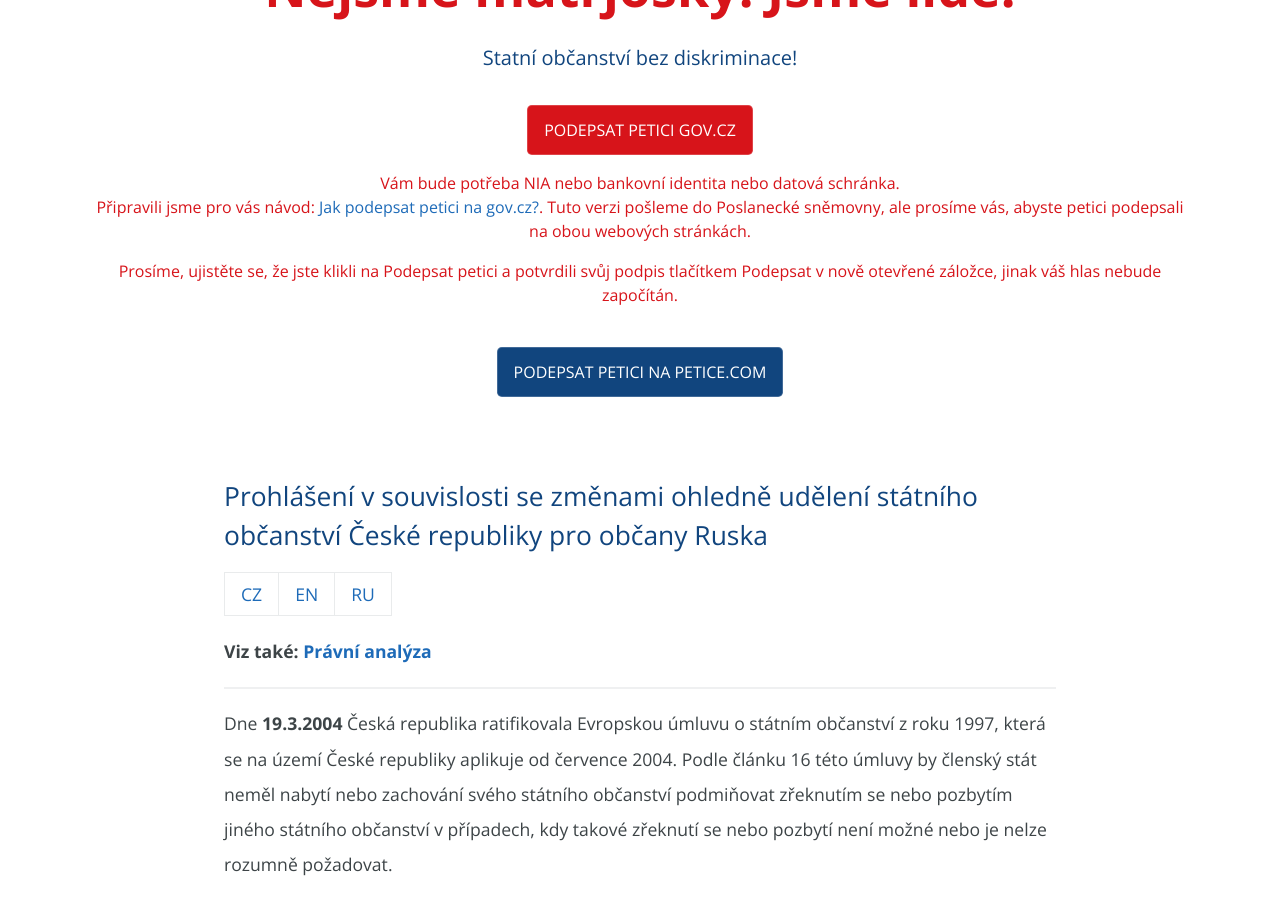
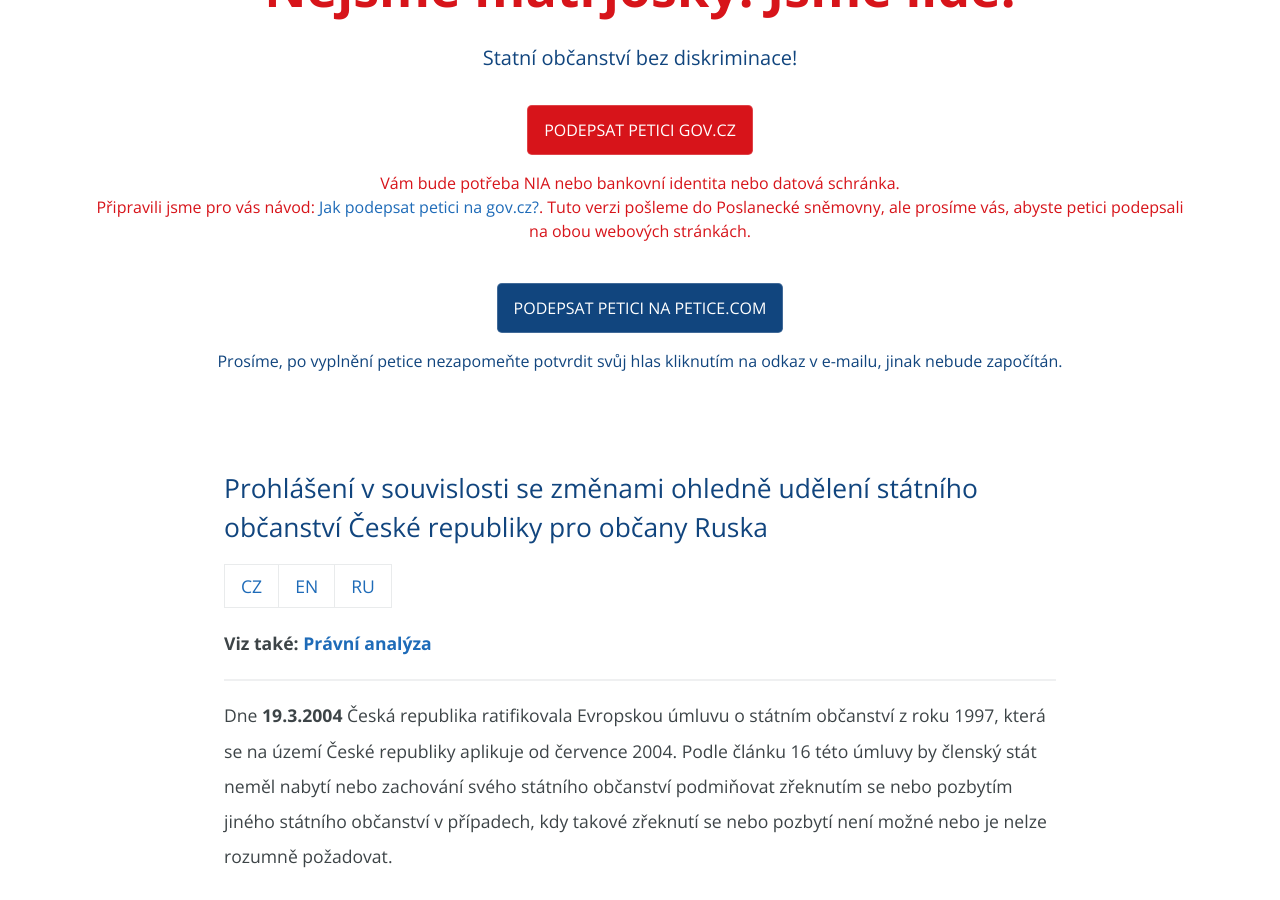
Before and after one commit to thewulf7/jsmelide, a Jekyll site: the page built from index.md, in a window 1280 px wide and 900 px high, scrolled down 380 px. Built offline with Jekyll 4.4.1, drawn with Linux system fonts in a browser that asks for light colours; comment, search, counter and statistics services are not loaded; some of the changed text lies outside the part shown.

Commit message:
fix hint about double verification and styles

```diff
--- a/_includes/header.html
+++ b/_includes/header.html
@@ -1,9 +1,9 @@
 {% if site.show_sign_petition_gov %}
 {% include header-custom.html %}
 <p class="no-top-margin">Vám bude potřeba NIA nebo bankovní identita nebo datová schránka. <br/> Připravili jsme pro vás návod: <a href="govcz.html#content">Jak podepsat petici na gov.cz?</a>. Tuto verzi pošleme do Poslanecké sněmovny, ale prosíme vás, abyste petici podepsali na obou webových stránkách.</p>
-<p>Prosíme, ujistěte se, že jste klikli na Podepsat petici a potvrdili svůj podpis tlačítkem Podepsat v nově otevřené záložce, jinak váš hlas nebude započítán.</p>
 {% endif %}
 {% if site.show_sign_petition %}
 <br/>
 <a href="{{ site.petice.com }}" class="btn btn-caps btn-action" target="_blank">Podepsat petici na petice.com</a>
+<p class="page-header-secondary-text">Prosíme, po vyplnění petice nezapomeňte potvrdit svůj hlas kliknutím na odkaz v e-mailu, jinak nebude započítán.</p>
 {% endif %}
--- a/_includes/header_en.html
+++ b/_includes/header_en.html
@@ -1,9 +1,9 @@
 {% if site.show_sign_petition_gov %}
 {% include header-custom-en.html %}
 <p>You will need NIA or bank identity or a data mailbox(datovа schránkа). <br/> We have prepared instructions for you: <a href="govcz.html#content">How to sign the petition on gov.cz?</a>. We will send this version to the Chamber of Deputies(Poslanecka sněmovna), but we kindly ask you to sign the petition on both websites.</p>
-<p>Please make sure you clicked Podepsat petici and confirmed your signature with the Podepsat button on the newly opened tab, otherwise your vote will not be counted.</p>
 {% endif %}
 {% if site.show_sign_petition %}
 <br/>
 <a href="{{ site.petice.com }}" class="btn btn-caps btn-action" target="_blank">Sign the petition on petice.com</a>
+<p class="page-header-secondary-text">Please, after filling out the form, don't forget to confirm your vote by clicking on the link in the email, otherwise it will not be counted.</p>
 {% endif %}
--- a/_includes/header_ru.html
+++ b/_includes/header_ru.html
@@ -1,9 +1,9 @@
 {% if site.show_sign_petition_gov %}
 {% include header-custom-ru.html %}
 <p>Вам понадобится NIA или bankovni identita или datovа schránkа. <br/> Мы подготовили для вас инструкцию: <a href="govcz.html#content">Как подписать петицию на gov.cz?</a>. Эту версию мы отправим в Палату депутатов (Poslanecku sněmovnu), но просим вас подписать петицию на обоих веб-сайтах.</p>
-<p>Пожалуйста, убедитесь, что вы нажали Podepsat petici и подтвердили свою подпись кнопкой Podepsat на открывшейся вкладке, иначе ваш голос не будет учтен.</p>
 {% endif %}
 {% if site.show_sign_petition %}
 <br/>
 <a href="{{ site.petice.com }}" class="btn btn-caps btn-action" target="_blank">Подписать петицию на petice.com</a>
+<p class="page-header-secondary-text">Пожалуйста, после заполнения петиции не забудьте подтвердить свой голос по ссылке в электронной почте, иначе он не будет учтен.</p>
 {% endif %}
```
